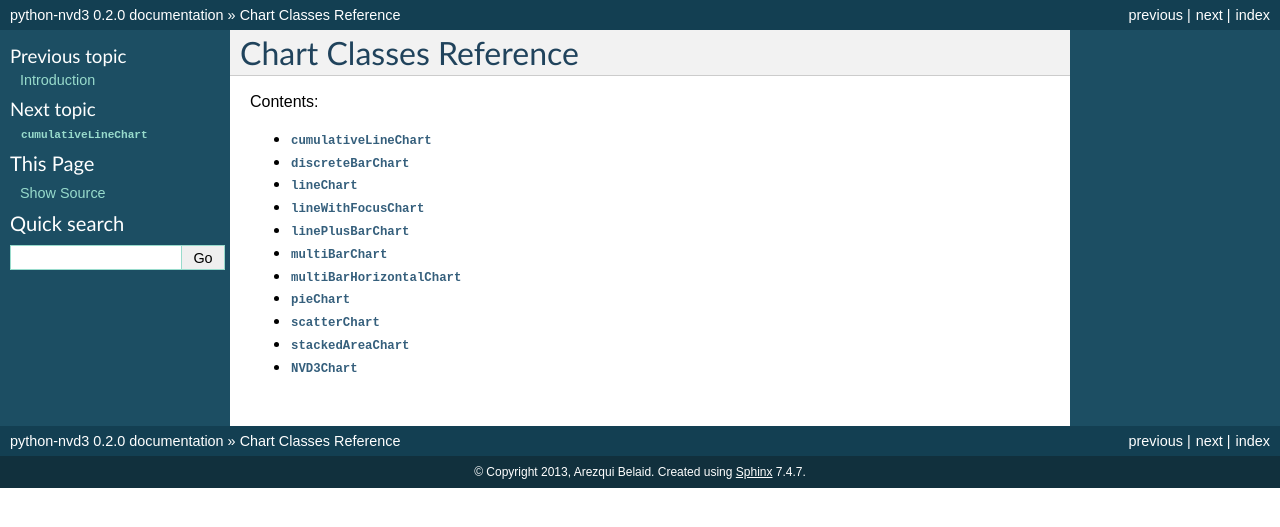
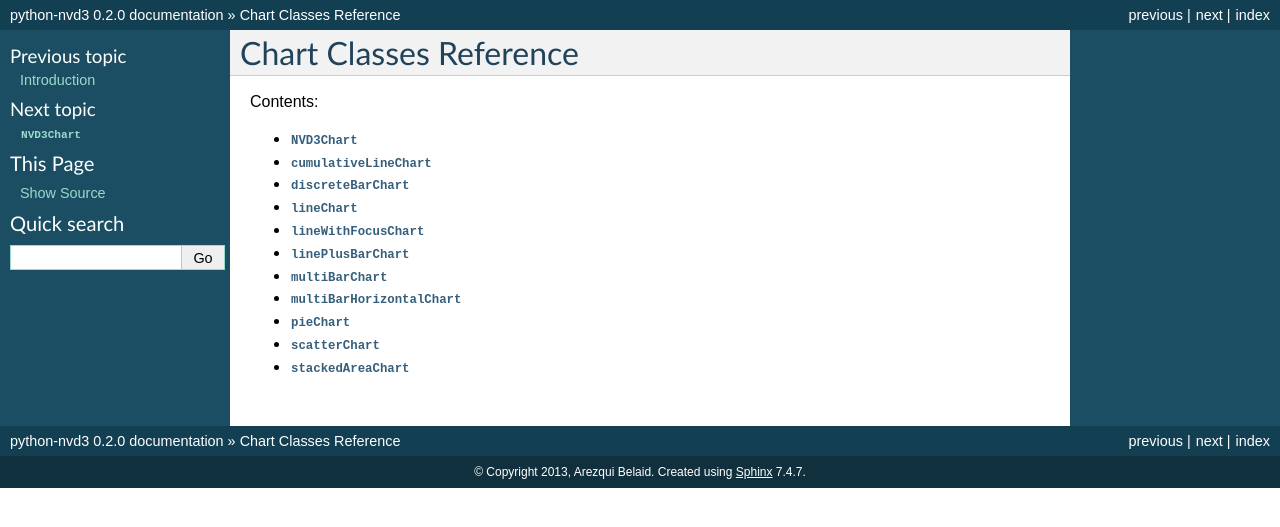
Before and after one commit to areski/python-nvd3, a Sphinx documentation site: the page built from docs/source/chart-classes.rst, in a window 1280 px wide. Shown: the top 527 px of the page. Built offline with Sphinx 7.4.7, drawn with Linux system fonts in a browser that asks for light colours; some of the changed lines change nothing that is shown.

Commit message:
change order

```diff
--- a/docs/source/chart-classes.rst
+++ b/docs/source/chart-classes.rst
@@ -9,7 +9,7 @@ Contents:
 .. toctree::
     :maxdepth: 1
 
-
+    ./classes-doc/NVD3Chart
     ./classes-doc/cumulative-line-chart
     ./classes-doc/discrete-bar-chart
     ./classes-doc/line-chart
@@ -20,4 +20,3 @@ Contents:
     ./classes-doc/pie-chart
     ./classes-doc/scatter-chart
     ./classes-doc/stacked-area-chart
-    ./classes-doc/NVD3Chart
```
